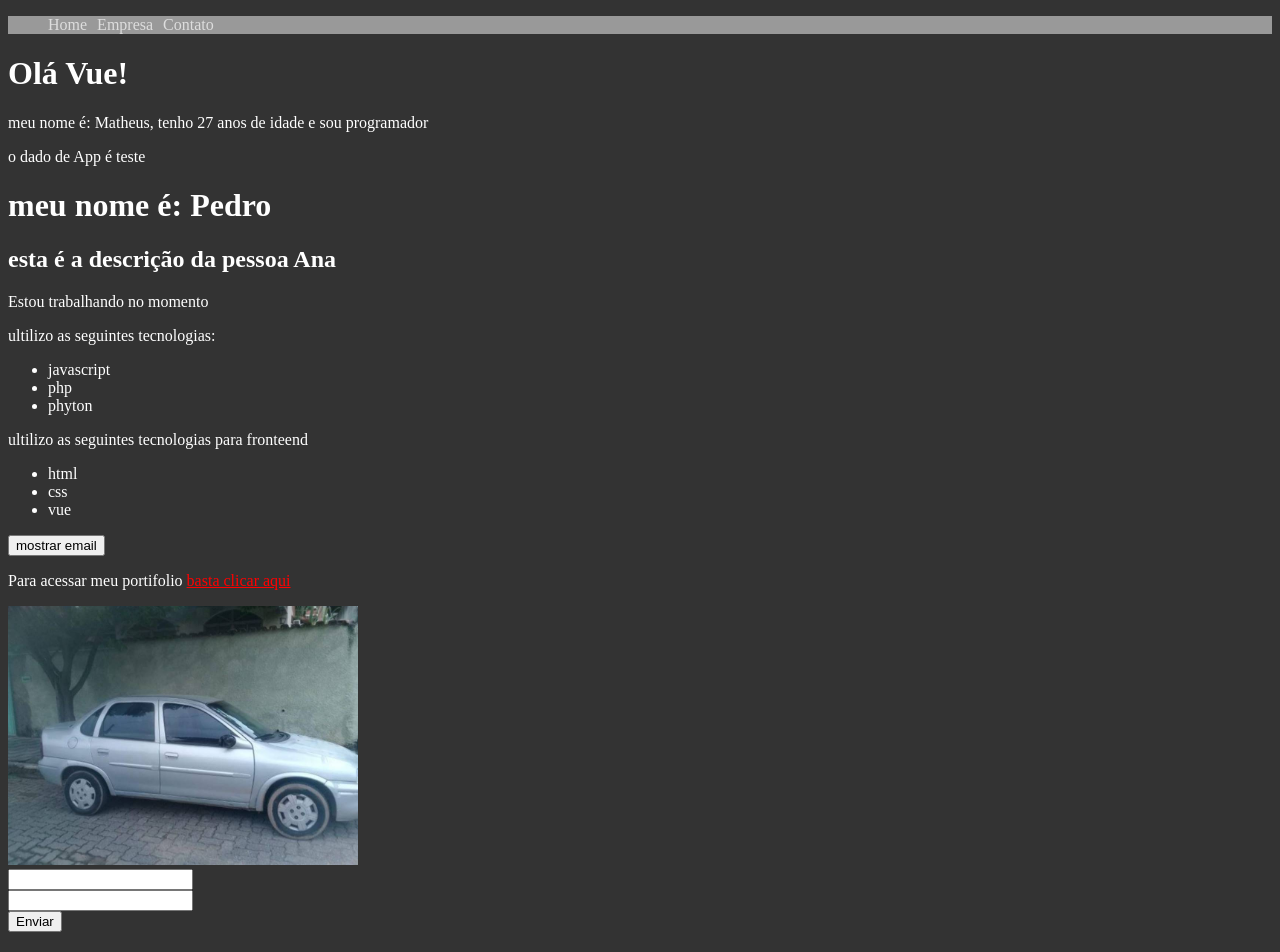
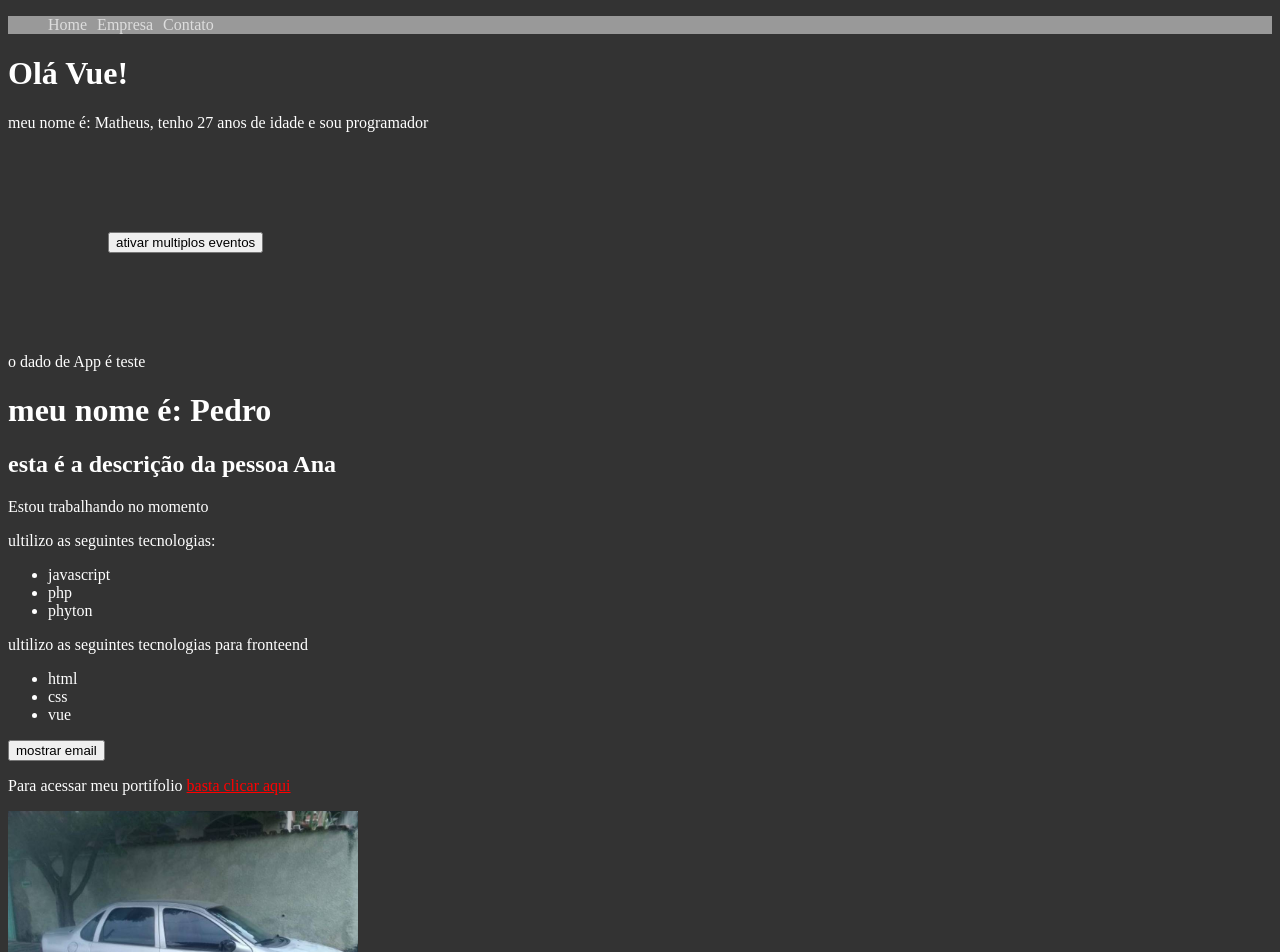
Before and after one commit to guilopes2020/curso-vue3, a Vue app: page / in a window 1280 px wide. Shown: the top 952 px of the page. Built offline with nearby package versions, Linux system fonts and the light colour scheme.

Commit message:
feat: :sparkles: make-events

```diff
--- a/src/components/Form.vue
+++ b/src/components/Form.vue
@@ -1,11 +1,11 @@
 <template>
     <div>
-        <form action="">
+        <form action="" @submit="enviarForm($event)">
             <div>
-                <InputText />
+                <input type="text" v-model="name">
             </div>
             <div>
-                <InputText />
+                <input type="text" v-model="email">
             </div>
             <div>
                 <Submit />
@@ -22,6 +22,20 @@ import Submit from './form/Submit.vue'
         components: {
             InputText,
             Submit
+        },
+        data() {
+            return {
+                name: '',
+                email: ''
+            }
+        },
+        methods: {
+            enviarForm(e) {
+                e.preventDefault()
+                const name = this.name
+                const email = this.email
+                console.log(`o nome é ${name} e o email é ${email}`)
+            }
         }
     }
 </script>
--- /dev/null
+++ b/src/components/MultiplosEventos.vue
@@ -0,0 +1,46 @@
+<template>
+    <div>
+        <button @click="primeiro(txt1, $event), segundo(txt2, $event), terceiro(txt3, $event), limpar()">ativar multiplos eventos</button>
+        <p>{{ multiplos_eventos }}</p>
+    </div>
+</template>
+
+<script>
+    export default {
+        name: 'MultiplosEventos',
+        data() {
+            return {
+                multiplos_eventos: '',
+                txt1: 'primeiro evento ativado!',
+                txt2: 'segundo evento ativado',
+                txt3: 'terceiro evento ativado'
+            }
+        },
+        methods: {
+            primeiro(texto, e) {
+                this.multiplos_eventos = texto
+            },
+            segundo(texto, e) {
+                setTimeout(() => {
+                    this.multiplos_eventos = texto
+                }, 1000)
+            },
+            terceiro(texto, e) {
+                setTimeout(() => {
+                    this.multiplos_eventos = texto
+                }, 2000)
+            },
+            limpar(e) {
+                setTimeout(() => {
+                    this.multiplos_eventos = ''
+                }, 3000)
+            }
+        }
+    }
+</script>
+
+<style scoped>
+    div {
+        margin: 100px;
+    }
+</style>
--- a/src/components/PrimeiroComponente.vue
+++ b/src/components/PrimeiroComponente.vue
@@ -2,12 +2,17 @@
     <div>
         <h1>Olá Vue!</h1>
         <p>meu nome é: {{ nome }}, tenho {{ age }} anos de idade e sou {{ profissao }}</p>
+        <MultiplosEventos />
     </div>
 </template>
 
 <script>
+import MultiplosEventos from './MultiplosEventos.vue';
     export default {
         name: 'PrimeiroComponente',
+        components: {
+            MultiplosEventos
+        },
         data() {
             return {
                 nome: 'Matheus',
```
